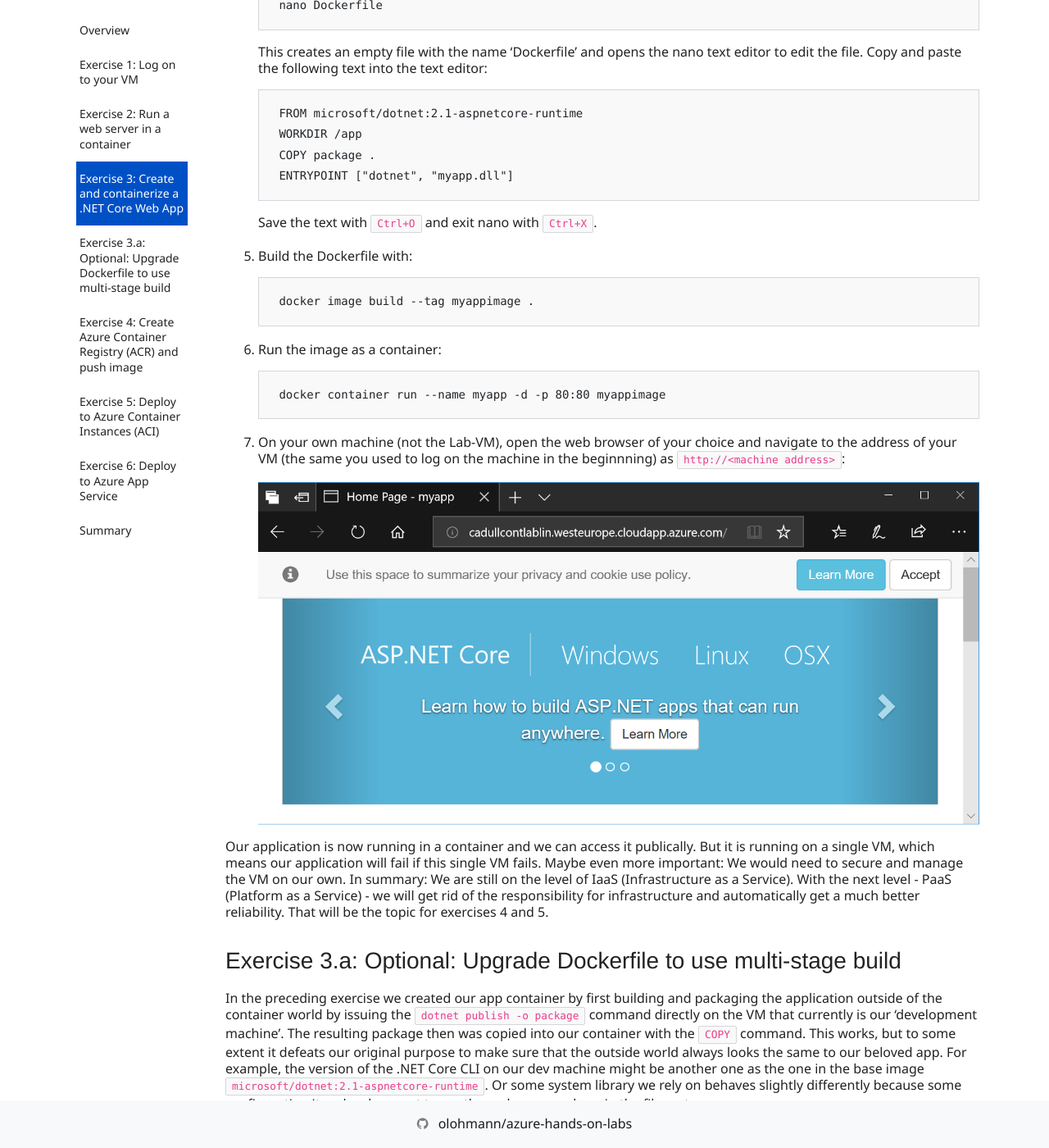
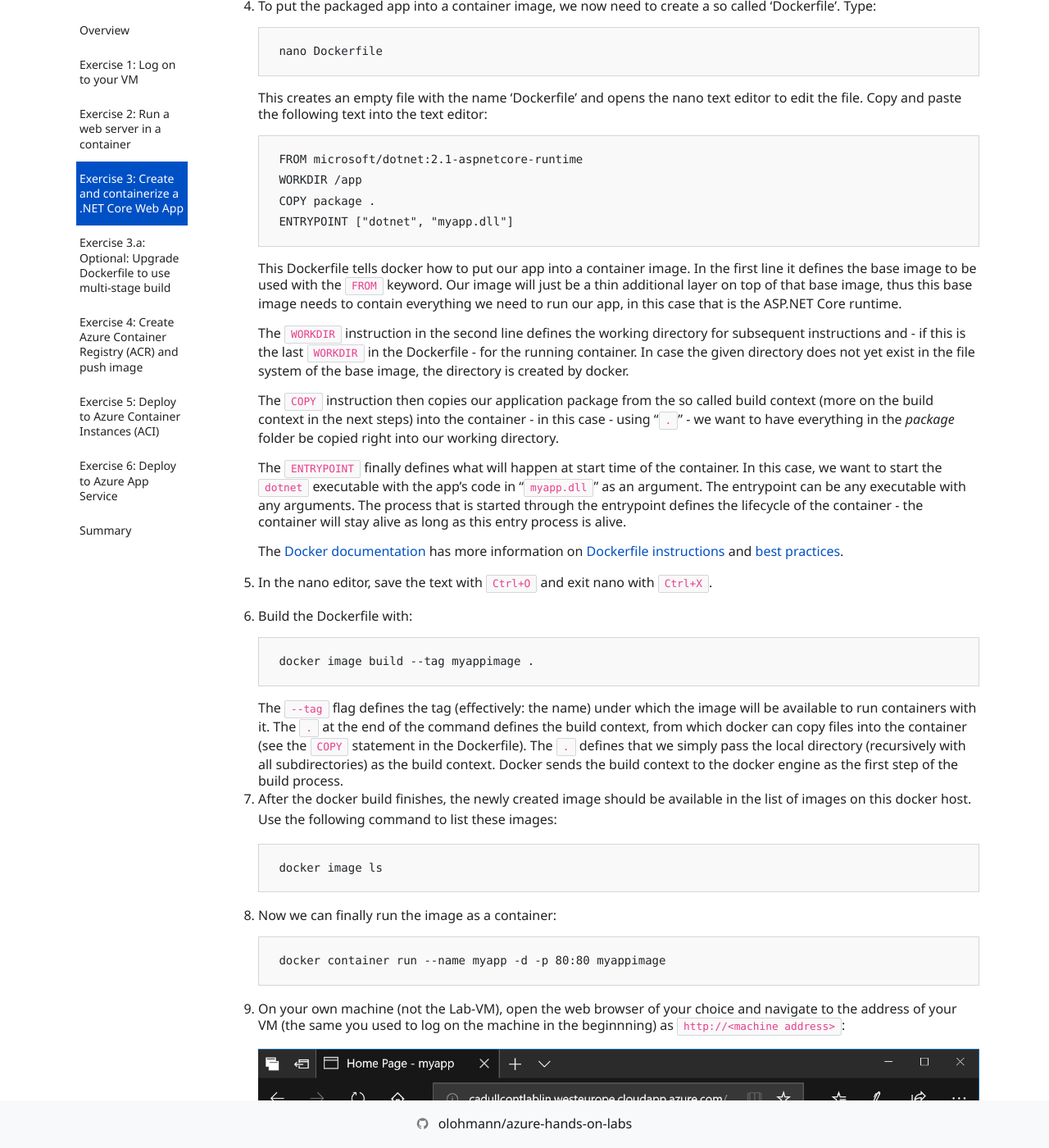
Before and after one commit to olohmann/azure-hands-on-labs, a Jekyll site: the page built from labs/04_containers_on_azure/containers_on_azure.md, in a window 1280 px wide and 1400 px high, scrolled down 8684 px. Shown: the whole window at 82% size. Built offline with Jekyll 4.4.1, drawn with Linux system fonts in a browser that asks for light colours; nearby versions of some CDN libraries; our own code applies the rules of GitHub Pages for plain Markdown files; comment, search, counter and statistics services are not loaded; some of the changed text lies outside the part shown.

Commit message:
dockerfile explanation

````diff
--- a/labs/04_containers_on_azure/containers_on_azure.md
+++ b/labs/04_containers_on_azure/containers_on_azure.md
@@ -62,6 +62,8 @@ Estimated time to complete this lab: **90-120** minutes.
     ```bash
     ssh Carsten@cadullcontlablin.westeurope.cloudapp.azure.com
     ```
+    (Pasting into the cloud shell will likely require using the browser's context menu. Thus, if it does not work, try a right click into the console with your mouse)
+
     You will be asked whether to accept this new host (enter **yes**) and for the password (enter the password provided by your instructor).
 
     After this login succeeds, we have a bash shell running right in the Linux VM, in which we will work with Docker.
@@ -176,16 +178,31 @@ Now that we know how to run a pre-packaged app from a public container registry
     COPY package .
     ENTRYPOINT ["dotnet", "myapp.dll"]
     ```
+    This Dockerfile tells docker how to put our app into a container image. In the first line it defines the base image to be used with the `FROM` keyword. Our image will just be a thin additional layer on top of that base image, thus this base image needs to contain everything we need to run our app, in this case that is the ASP.NET Core runtime.
 
-    Save the text with `Ctrl+O` and exit nano with `Ctrl+X`.
+    The `WORKDIR` instruction in the second line defines the working directory for subsequent instructions and - if this is the last `WORKDIR` in the Dockerfile - for the running container. In case the given directory does not yet exist in the file system of the base image, the directory is created by docker.
+
+    The `COPY` instruction then copies our application package from the so called build context (more on the build context in the next steps) into the container - in this case - using "`.`" - we want to have everything in the *package* folder be copied right into our working directory.
+
+    The `ENTRYPOINT` finally defines what will happen at start time of the container. In this case, we want to start the `dotnet` executable with the app's code in "`myapp.dll`" as an argument. The entrypoint can be any executable with any arguments. The process that is started through the entrypoint defines the lifecycle of the container - the container will stay alive as long as this entry process is alive.
+
+    The [Docker documentation](https://docs.docker.com/) has more information on [Dockerfile instructions](https://docs.docker.com/engine/reference/builder/) and [best practices](https://docs.docker.com/develop/develop-images/dockerfile_best-practices/).
+
+1. In the nano editor, save the text with `Ctrl+O` and exit nano with `Ctrl+X`.
 
 1. Build the Dockerfile with:
 
     ```bash
     docker image build --tag myappimage .
     ```
+    The ``--tag`` flag defines the tag (effectively: the name) under which the image will be available to run containers with it. The `.` at the end of the command defines the build context, from which docker can copy files into the container (see the `COPY` statement in the Dockerfile). The `.` defines that we simply pass the local directory (recursively with all subdirectories) as the build context. Docker sends the build context to the docker engine as the first step of the build process.
 
-1. Run the image as a container:
+1. After the docker build finishes, the newly created image should be available in the list of images on this docker host. Use the following command to list these images:
+    ```bash
+    docker image ls
+    ```
+
+1. Now we can finally run the image as a container:
 
     ```bash
     docker container run --name myapp -d -p 80:80 myappimage
@@ -203,7 +220,7 @@ In the preceding exercise we created our app container by first building and pac
 
 To solve this problem, the building and packaging steps themselves should be running in a container as well.
 
-1. For building and packaging a .NET Core app, we need the .NET SDK installed. The base image we used in the preceding exercise only has the runtime, not the SDK, thus we need another base image. Additionally, we need to execute the publish command right within the container, which we can achieve using the `RUN` command. Change your Dockerfile to look like this:
+1. For building and packaging a .NET Core app, we need the .NET SDK installed. The base image we used in the preceding exercise only has the runtime, not the SDK, thus we need another base image. Additionally, we need to execute the publish command right within the container, which we can achieve using the `RUN` instruction. Change your Dockerfile to look like this:
 
    ```Dockerfile
    FROM microsoft/dotnet:2.1-sdk
````
